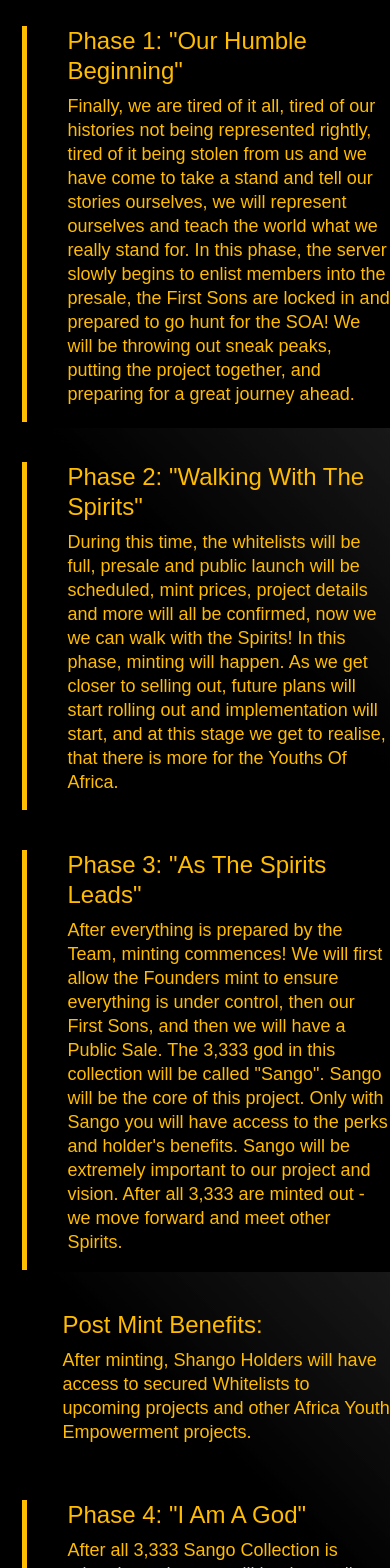
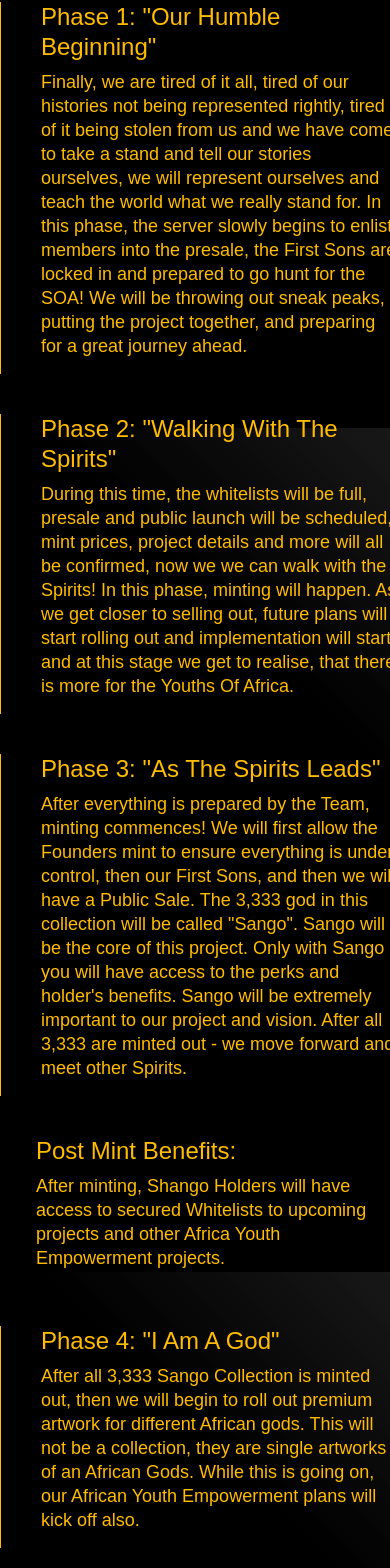
Before and after one commit to mitchel-okomor/soa, a React (Create React App) app: page /explore in a window 390 px wide. Shown: the part 416-1984 px from the top of the page. Built offline with nearby package versions, Linux system fonts and the light colour scheme.

Commit message:
road-map content

```diff
--- a/src/assets/css/main.css
+++ b/src/assets/css/main.css
@@ -151,6 +151,13 @@ body {
     width: 190px !important;
     border-radius: 10px;
     background-color: transparent;
+  }
+  .roadmap-contents {
+    color: var(--primary-color) !important;
+    border-left: var(--primary-color) solid 5px;
+    padding-left: 1.5rem;
+    margin-bottom: 2.5rem !important;
+    margin-left: 0.5rem;
   }
 }
 
--- a/src/pages/Explore/Explore.tsx
+++ b/src/pages/Explore/Explore.tsx
@@ -8,8 +8,8 @@ function Explore() {
         <h2 className='roadmap-header mb-4'>ROADMAP</h2>
         <div className=' mt-3'>
           <div className='row'>
-            <div className='col-1'></div>
-            <div className='col-11 roadmap-contents journey'>
+            <div className='col-sm-1'></div>
+            <div className='col-sm-11 roadmap-contents journey'>
               <h3> Spirits of Africa - The Journey</h3>
               <p>
                 The future is brighter than ever for the African youths. In this
@@ -21,8 +21,8 @@ function Explore() {
             </div>
           </div>
           <div className='row'>
-            <div className='col-1'></div>
-            <div className='col-11 roadmap-contents'>
+            <div className='col-sm-1'></div>
+            <div className='col-sm-11 roadmap-contents'>
               <h3> Phase 1: "Our Humble Beginning"</h3>
               <p>
                 Finally, we are tired of it all, tired of our histories not
@@ -39,9 +39,9 @@ function Explore() {
           </div>
 
           <div className='row'>
-            <div className='col-1'></div>
+            <div className='col-sm-1'></div>
 
-            <div className='col-11 roadmap-contents'>
+            <div className='col-sm-11 roadmap-contents'>
               <h3> Phase 2: "Walking With The Spirits"</h3>
               <p>
                 During this time, the whitelists will be full, presale and
@@ -55,9 +55,9 @@ function Explore() {
             </div>
           </div>
           <div className='row'>
-            <div className='col-1'></div>
+            <div className='col-sm-1'></div>
 
-            <div className='col-11 roadmap-contents'>
+            <div className='col-sm-11 roadmap-contents'>
               <h3> Phase 3: "As The Spirits Leads"</h3>
               <p>
                 After everything is prepared by the Team, minting commences! We
@@ -73,9 +73,9 @@ function Explore() {
           </div>
 
           <div className='row'>
-            <div className='col-1'></div>
+            <div className='col-sm-1'></div>
 
-            <div className='col-11 roadmap-contents benefits'>
+            <div className='col-sm-11 roadmap-contents benefits'>
               <h3>Post Mint Benefits:</h3>
               <p>
                 After minting, Shango Holders will have access to secured
@@ -86,9 +86,9 @@ function Explore() {
           </div>
 
           <div className='row'>
-            <div className='col-1'></div>
+            <div className='col-sm-1'></div>
 
-            <div className='col-11 roadmap-contents'>
+            <div className='col-sm-11 roadmap-contents'>
               <h3> Phase 4: "I Am A God"</h3>
               <p>
                 After all 3,333 Sango Collection is minted out, then we will
@@ -100,9 +100,9 @@ function Explore() {
             </div>
           </div>
           <div className='row'>
-            <div className='col-1'></div>
+            <div className='col-sm-1'></div>
 
-            <div className='col-11 roadmap-contents'>
+            <div className='col-sm-11 roadmap-contents'>
               <h3> Phase 5: "A New Spirit"</h3>
               <p>
                 As we continue to equip ourselves with knowledge about
@@ -113,9 +113,9 @@ function Explore() {
             </div>
           </div>
           <div className='row'>
-            <div className='col-1'></div>
+            <div className='col-sm-1'></div>
 
-            <div className='col-11 roadmap-contents'>
+            <div className='col-sm-11 roadmap-contents'>
               <h3> Phase 6: "Dining With The Spirits"</h3>
               <p>
                 This phase, we look back and we can boldly say that we have
@@ -126,9 +126,9 @@ function Explore() {
             </div>
           </div>
           <div className='row'>
-            <div className='col-1'></div>
+            <div className='col-sm-1'></div>
 
-            <div className='col-11 roadmap-contents'>
+            <div className='col-sm-11 roadmap-contents'>
               <h3> Phase 7: "One With The Spirits"</h3>
               <p>
                 We've been together for long, we've been able to spread all over
@@ -140,9 +140,9 @@ function Explore() {
             </div>
           </div>
           <div className='row'>
-            <div className='col-1'></div>
+            <div className='col-sm-1'></div>
 
-            <div className='col-11 roadmap-contents'>
+            <div className='col-sm-11 roadmap-contents'>
               <h3> Phase 8: "The Spirit Abides With Us"</h3>
               <p>
                 We continue to roll out premium artworks, equip ourselves with
@@ -152,9 +152,9 @@ function Explore() {
             </div>
           </div>
           <div className='row'>
-            <div className='col-1'></div>
+            <div className='col-sm-1'></div>
 
-            <div className='col-11 roadmap-contents'>
+            <div className='col-sm-11 roadmap-contents'>
               <h3> Phase 9: "Into The Spirit Land"</h3>
               <p>
                 At this junction, we know we have come a long way and we are
```
